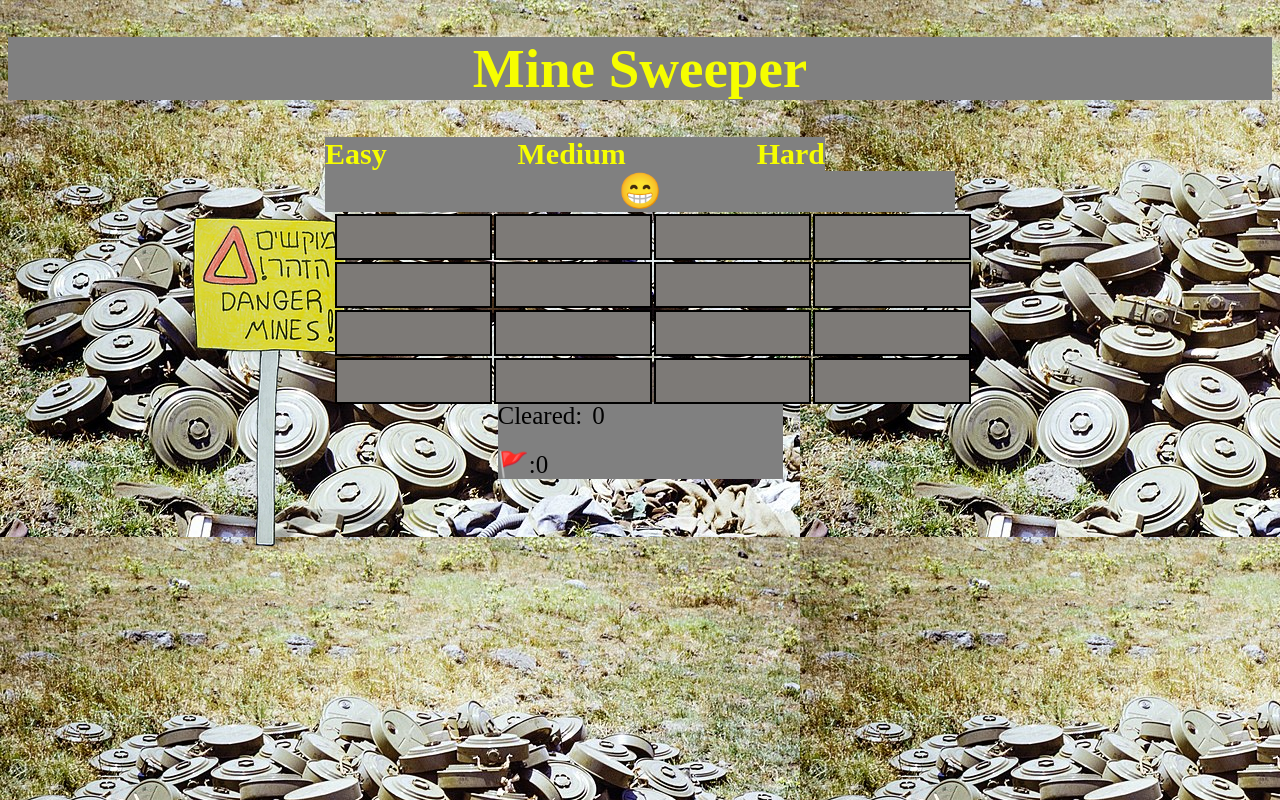
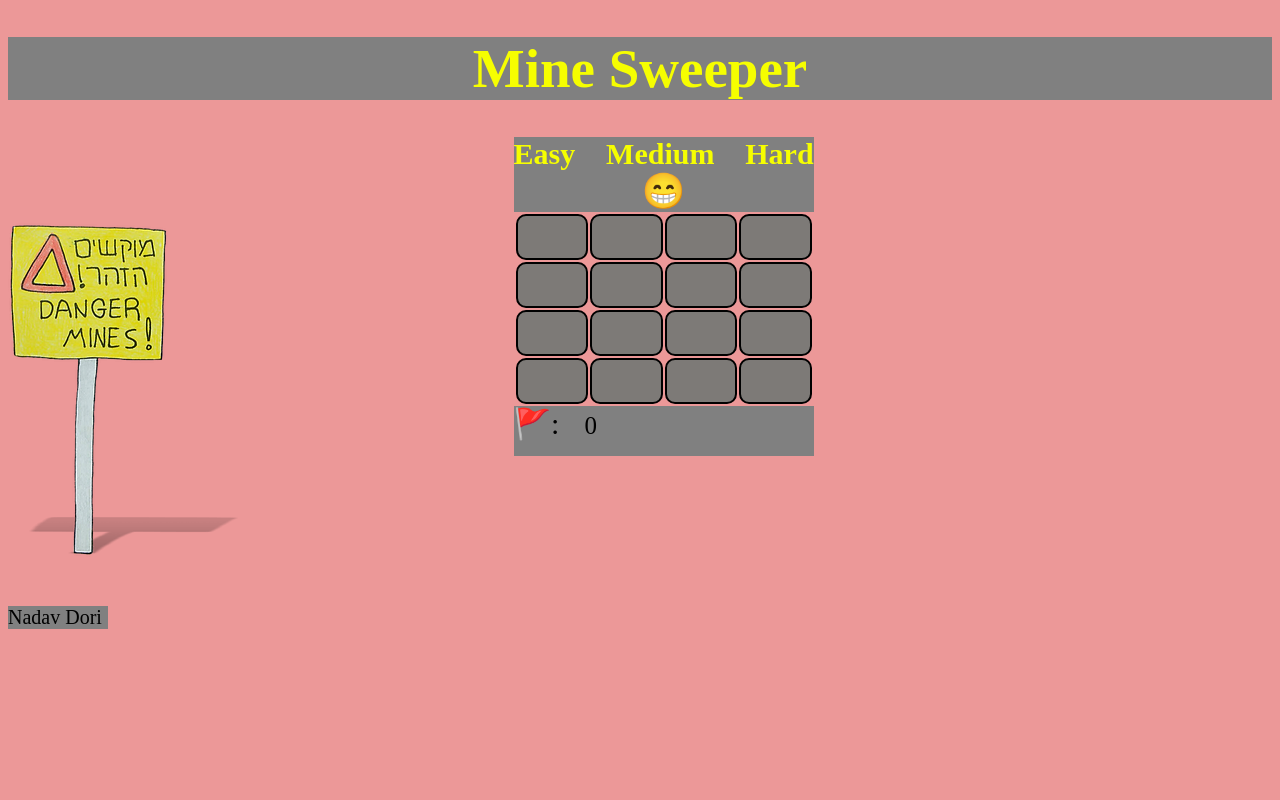
Before and after one commit to N-dori/Mine-Sweeper-updated, a plain HTML site: page index.html in a window 1280 px wide. Drawn offline with Linux system fonts and the light colour scheme.

Commit message:
forth commite

```diff
--- a/css/style.css
+++ b/css/style.css
@@ -1,7 +1,6 @@
 body{
     box-sizing: border-box;
-    background-image: url("/img/mines.jpg");
-    /* background-repeat: no-repeat; */
+    background-color: rgb(236, 152, 152);
 }
 h1{
     text-align: center;
@@ -10,34 +9,35 @@ h1{
     font-weight: 700;
     font-size: 55px;
 }
-.container{
-    margin: auto;
-    max-width: 900px;
-}
+
 table{
-    position: absolute;
-    left: 26%;
-    margin: auto;
+    margin-left: 40%;
+    margin-right: 40%;
+    max-width: 300px;
+    max-height: 300px;
+
+    left: 36%;
     width: 50%;
 }
 table td{
-    margin: auto;
-    width: 40px;
-    height: 40px;
+    max-width: 10px;
+    width:8px;
+    height:40px;
 
     border: 2px solid black;
-    color: rgb(226, 10, 21);
+    color: rgb(132, 7, 13);
     background-color: rgb(125, 122, 119);
+    font-size: 16px;
+    text-align: center;
+    border-radius: 10px;
 
-    text-align: center;
-    font-weight: bold;
 
 }
 .level-panel{
-    max-width: 500px;
-
-    margin-left: 15%;
-    margin-right: 15%;
+    max-width: 300px;
+    min-width: 300px;
+    margin-left: 40%;
+    margin-right: 40%;
     margin-bottom: 0px;
     display: flex;
     justify-content: space-between;
@@ -46,36 +46,51 @@ table td{
     font-weight: bold;
     color: rgb(246, 254, 0);
     background-color: gray;
-    /* border-radius: 15px,15px; */
-    /* background-color: rgb(159, 156, 151); */
+
 }
 .restart-game{
-    margin-left: 15%;
-    margin-right: 15%;
+    max-width: 300px;
+    min-width: 300px;
+
+    margin-left: 40%;
+    margin-right: 40%;
     text-align: center;
     font-size: 35px;
     background-color: gray;
 
 }
-.info{
-    font-size: 25px;
-    margin: auto;
-    max-width: 285px;
+
+
+
+.footer{
+    max-width: 300px;
+    max-height: 300px;
+    width: 100px;
     background-color: gray;
-    margin-top: 190px;
-    display: flex;
-    flex-direction: column;
-    justify-content: space-between;
-}
-.flag{
-    margin-top: 20px;
-    margin-right: 5px;
-}
-.shown{
-    margin-left: 10px;
-}
-.danger-mines{
-position: fixed;
-;
+    margin-top: 150px;
+    font-size: 20px;
 
 }
+.info{
+    width: 300px;
+    height:50px;
+    margin-left: 27.25%;
+    background-color: gray;
+    text-align: left;
+    align-self: center;
+    margin-left: 40%;
+    font-size: 30px;
+
+}
+
+.img{
+position: absolute;
+top: 220px;
+
+}
+.counter{
+    font-size: 25px;
+    margin-left: 25px;
+    align-self: center;
+
+}
--- a/index.html
+++ b/index.html
@@ -10,24 +10,32 @@
 </head>
 
 <body onload="onInit()">
+
     <h1>Mine Sweeper</h1>
-    <div class="container">
-        <div class="level-panel"><span><a onclick="changeLevel(4)">Easy</a></span>
+
+    <div class="game">
+           <div class="level-panel">
+            <span><a onclick="changeLevel(4)">Easy</a></span>
             <span><a onclick="changeLevel(6)">Medium</a></span>
             <span><a onclick="changeLevel(8)">Hard</a></span>
         </div>
+        <div class="restart-game"><span class="smailey" onclick="handelNewGame()">😁
+        </span>
+        </div>
+           <table>
 
-        <div class="restart-game"><span class="smailey" onclick="handelNewGame()">😁</span></div>
+            <tbody class="board">  </tbody>
 
-        <table>
-            <img class="danger-mines" src="img/danger mines.jpg">
-            <tbody class="board"></tbody>
         </table>
-        <div class="info">
-            <div > Cleared:<span class="shown">0</span> </div>
-            <div class="flag"> 🚩:<span>0</span></div>
-        </div>
+        <div class="info">🚩:<span class="counter">0</span></div>
+        <img class = "img" src="img/danger mines.jpg">
+   </div>
 
+
+
+
+
+<div class="footer">Nadav Dori</div>
         <script src="js/main.js"></script>
 </body>
 
--- a/js/main.js
+++ b/js/main.js
@@ -40,8 +40,8 @@ function changeLevel(num) {
         gLevel.size = num
         gLevel.mines = (num ** 2) / 3
     }
+    handelNewGame()
     onInit()
-    handelNewGame()
 }
 function checkvictory() {
     var mineMarked = 0
@@ -108,23 +108,24 @@ function handelGameOver() {
 }
 
 function handelRightclick(elCell) {
-    var elMarkCounter = document.querySelector('.flag span')
+    console.log('gBord',gBoard);
+
+    var elMarkedCounter = document.querySelector('.counter')
     var i = +elCell.dataset.i
     var j = +elCell.dataset.j
     var currPos = gBoard[i][j]
-
-
-    if (gBoard[i][j].isMarked) {
+    if(currPos.isShown===true)return
+    if (currPos.isMarked) {
         currPos.isMarked = false
         elCell.innerHTML = ""
         gGame.markedCount--
-        elMarkCounter.innerHTML = +gGame.markedCount
+        elMarkedCounter.innerHTML = +gGame.markedCount
     } else {
         currPos.isMarked = true
         elCell.innerHTML = FLAG
         gGame.markedCount++
 
-        elMarkCounter.innerHTML = +gGame.markedCount
+        elMarkedCounter.innerHTML = +gGame.markedCount
     }
 }
 
@@ -149,27 +150,28 @@ function cellClicked(elCell) {
     checkvictory()
 }
 function expandShown(board, elCell, rowIdx, colIdx) {
-    var elShownCounter = document.querySelector('.shown')
+
     if (board[rowIdx][colIdx].minesAroundCount === EMPTY) {
         for (var i = rowIdx - 1; i <= rowIdx + 1; i++) {
             if (i < 0 || i >= board.length) continue
             for (var j = colIdx - 1; j <= colIdx + 1; j++) {
                 if (i === rowIdx && j === colIdx) continue
                 if (j < 0 || j >= board.length) continue
+                if (board[i][j].isMine) continue
                 gGame.shownCount++
-                if (board[i][j].isMine) continue
-                if (board[i][j].minesAroundCount !== EMPTY) {
+                if (board[i][j].minesAroundCount !== MINE) {
                     var elcell = document.querySelector(`.cell-${i}-${j}`)
                     elcell.innerHTML = board[i][j].minesAroundCount
+                    board[i][j].isShown = true
                 }
-                board[i][j].isShown = true
+
                 var elcell = document.querySelector(`.cell-${i}-${j}`)
                 elcell.style.backgroundColor = 'lightgray'
                 console.log('board[i][j].isShown', board[i][j].isShown);
             }
         }
     }
-    elShownCounter.innerHTML = gGame.shownCount
+
 
 }
 
@@ -247,7 +249,6 @@ function buildBoard() {
 function setMinesOnBoard(board) {
 
     for (let i = 0; i < gLevel.mines; i++) {
-        console.log('gLevel.mines', gBoard.mines);
         board[getRandomInt(0, board.length)][getRandomInt(0, board.length)].isMine = true
 
     }
```
